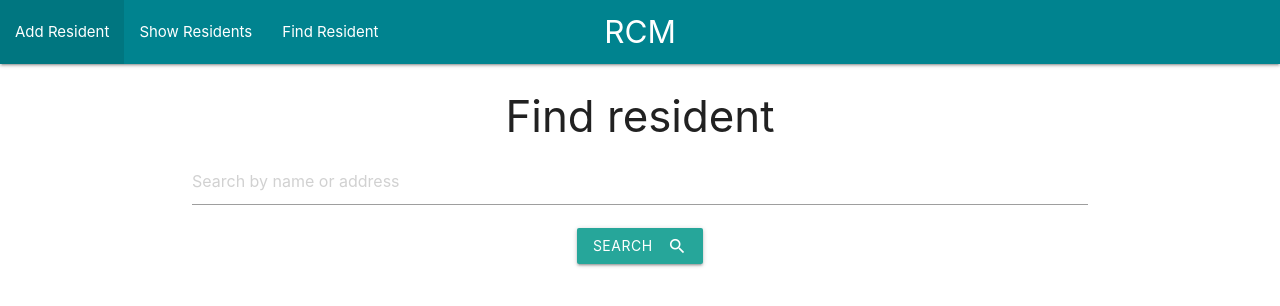
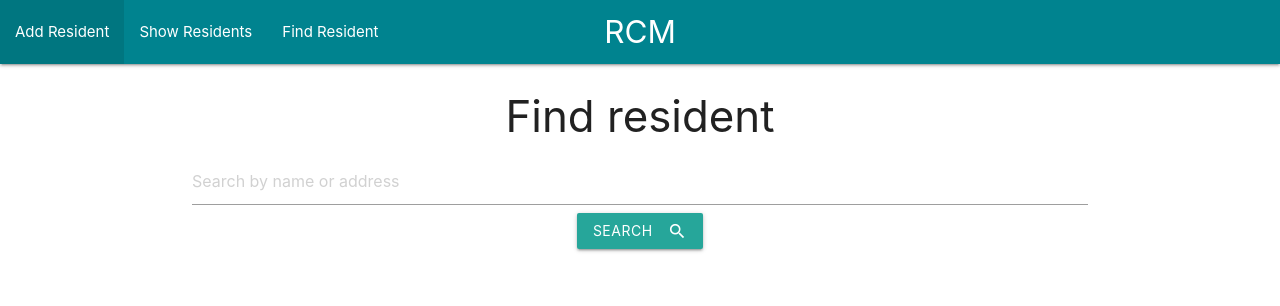
Before and after one commit to landoicco/rcm, a React (Create React App) app in the folder client/: page / in a window 1280 px wide. Shown: the top 306 px of the page. Built offline with nearby package versions, Linux system fonts and the light colour scheme.

Commit message:
Basic functionality of ResidentFinder working!  - useDataSource hook added  - useResidents hook removed

```diff
--- a/client/src/components/Landing.jsx
+++ b/client/src/components/Landing.jsx
@@ -2,7 +2,7 @@ import { BrowserRouter, Routes, Route } from "react-router-dom";
 
 import ResidentFinder from "./ResidentFinder";
 import AddResident from "./AddResident";
-import Residents from "./Residents";
+import { AllResidents, ResidentSearchResult } from "./Residents";
 
 const Landing = () => {
   return (
@@ -10,7 +10,8 @@ const Landing = () => {
       <Routes>
         <Route path="/" element={<ResidentFinder />} />
         <Route path="/add" element={<AddResident />} />
-        <Route path="/residents" element={<Residents />} />
+        <Route path="/residents" element={<AllResidents />} />
+        <Route path="/resident" element={<ResidentSearchResult />} />
       </Routes>
     </BrowserRouter>
   );
--- a/client/src/components/ResidentFinder.jsx
+++ b/client/src/components/ResidentFinder.jsx
@@ -15,8 +15,7 @@ const ResidentFinder = () => {
           ref={inputRef}
           onChange={() => setInput(inputRef.current.value)}
         />
-        <p></p>
-        <Link to={`/residents?input=${input}`}>
+        <Link to={`/resident?input=${input}`}>
           <button className="btn teal lighten-1" type="submit">
             Search
             <i className="material-icons right">search</i>
--- a/client/src/components/Residents.jsx
+++ b/client/src/components/Residents.jsx
@@ -1,14 +1,26 @@
 import { useSearchParams } from "react-router-dom";
 
 import SingleResident from "./SingleResident";
-import useResidents from "../hooks/useResidents";
+import useDataSource from "../hooks/useDataSource";
 
-const Residents = () => {
-  const residents = useResidents();
-  const [queryParams] = useSearchParams();
+const AllResidents = () => {
+  const residentsUrl = "http://localhost:8080/api/residents";
+  const residents = useDataSource(residentsUrl);
 
-  console.log("Seacrhing for: ", queryParams.get("input"));
+  return <Residents residents={residents} />;
+};
 
+const ResidentSearchResult = () => {
+  const [searchParams] = useSearchParams();
+  const userInput = searchParams.get("input");
+  const residents = useDataSource(
+    `http://localhost:8080/api/residents/firstName/${userInput}`
+  );
+
+  return <Residents residents={residents} />;
+};
+
+const Residents = ({ residents }) => {
   return (
     <div className="container">
       <h3 className="center">Residents</h3>
@@ -19,4 +31,4 @@ const Residents = () => {
   );
 };
 
-export default Residents;
+export { AllResidents, ResidentSearchResult };
--- /dev/null
+++ b/client/src/hooks/useDataSource.js
@@ -0,0 +1,15 @@
+import { useEffect, useState } from "react";
+
+const useDataSource = (url) => {
+  const [data, setData] = useState([]);
+
+  useEffect(() => {
+    fetch(url)
+      .then((res) => res.json())
+      .then((res) => setData(res));
+  }, []);
+
+  return data;
+};
+
+export default useDataSource;
--- a/client/src/hooks/useResidents.js
+++ /dev/null
@@ -1,21 +0,0 @@
-import { useState, useEffect } from "react";
-
-const SERVER_API_URL = "http://localhost:8080/api/residents";
-
-/**
- * Hook used for fetching data from server
- * @param reqBody Request body object for HTTP operations
- */
-const useResidents = (reqBody) => {
-  const [residentsData, setResidentsData] = useState([]);
-
-  useEffect(() => {
-    fetch(SERVER_API_URL, reqBody)
-      .then((res) => res.json())
-      .then((data) => setResidentsData(data));
-  }, [reqBody]);
-
-  return residentsData;
-};
-
-export default useResidents;
```
